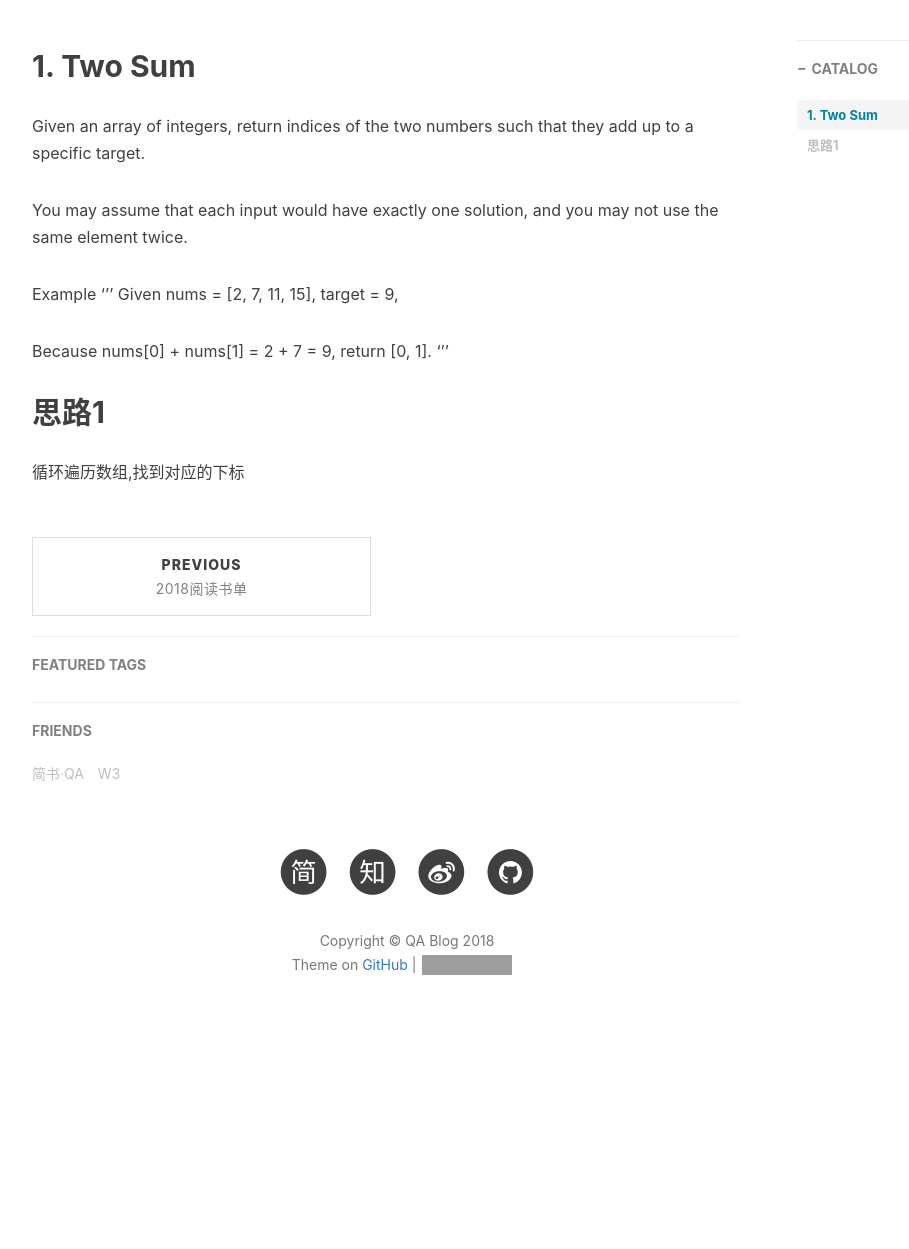
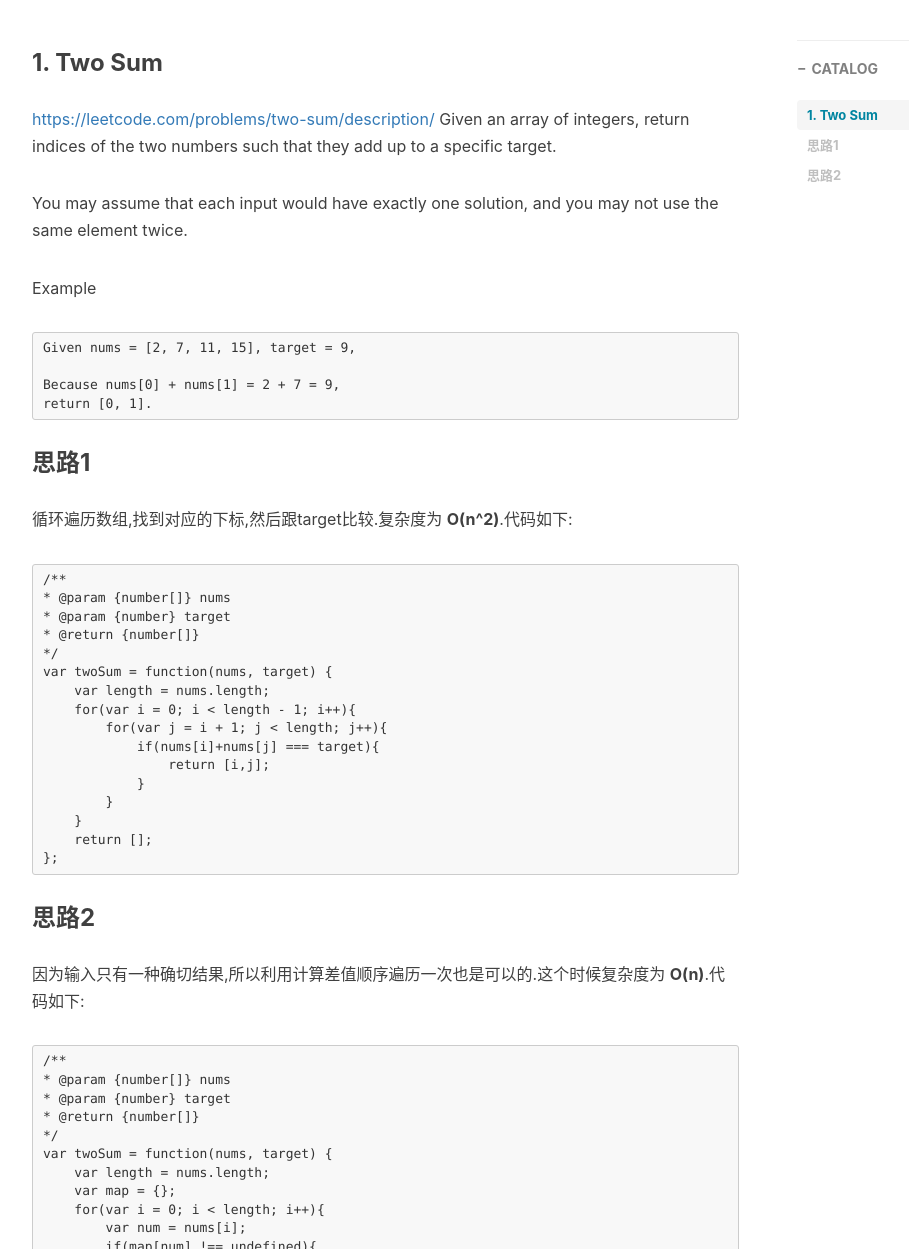
Before and after one commit to qinganw/qinganw.github.io, a Jekyll site: the page built from _posts/arts/2018-07-01-a-01.md, in a window 1280 px wide and 1400 px high, scrolled down 372 px. Shown: the part 151-1400 px from the top of the window, without its empty margins (233-1142 px from the left). Built offline with Jekyll 4.4.1, drawn with Linux system fonts in a browser that asks for light colours; nearby versions of some CDN libraries; comment, search, counter and statistics services are not loaded; before the commit the page ends 1592 px from its top, so only the background shows below that; some of the changed text lies outside the part shown; grey boxes are pictures that could not be loaded.

Commit message:
ARTS -A 1

```diff
--- a/_posts/arts/2018-07-01-a-01.md
+++ b/_posts/arts/2018-07-01-a-01.md
@@ -11,19 +11,58 @@ tags:
     - ARTS
 ---
 
-## 1. Two Sum
-
+### 1. Two Sum
+[https://leetcode.com/problems/two-sum/description/](https://leetcode.com/problems/two-sum/description/)
 Given an array of integers, return indices of the two numbers such that they add up to a specific target.
 
 You may assume that each input would have exactly one solution, and you may not use the same element twice.
 
 Example
-    '''
-Given nums = [2, 7, 11, 15], target = 9,
 
-Because nums[0] + nums[1] = 2 + 7 = 9,
-return [0, 1].
-    '''
+    Given nums = [2, 7, 11, 15], target = 9,
 
-## 思路1
-循环遍历数组,找到对应的下标
+    Because nums[0] + nums[1] = 2 + 7 = 9,
+    return [0, 1].
+
+
+### 思路1
+循环遍历数组,找到对应的下标,然后跟target比较.复杂度为 **O(n^2)**.代码如下:
+
+    /**
+    * @param {number[]} nums
+    * @param {number} target
+    * @return {number[]}
+    */
+    var twoSum = function(nums, target) {
+        var length = nums.length;
+        for(var i = 0; i < length - 1; i++){
+            for(var j = i + 1; j < length; j++){
+                if(nums[i]+nums[j] === target){
+                    return [i,j];
+                }
+            }
+        }
+        return [];
+    };
+
+### 思路2
+因为输入只有一种确切结果,所以利用计算差值顺序遍历一次也是可以的.这个时候复杂度为 **O(n)**.代码如下:
+
+    /**
+    * @param {number[]} nums
+    * @param {number} target
+    * @return {number[]}
+    */
+    var twoSum = function(nums, target) {
+        var length = nums.length;
+        var map = {};
+        for(var i = 0; i < length; i++){
+            var num = nums[i];
+            if(map[num] !== undefined){
+                return [map[num],i];
+            } else {
+                map[target-num] = i;
+            }
+        }
+        return [];
+    };
```
